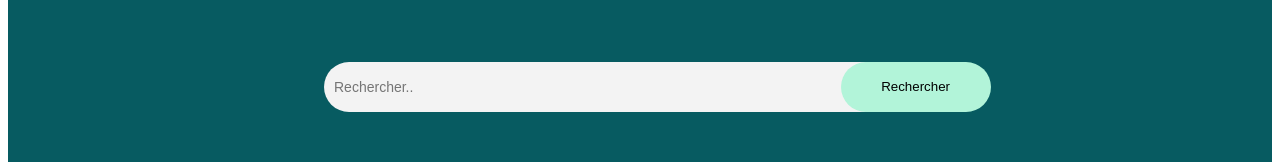
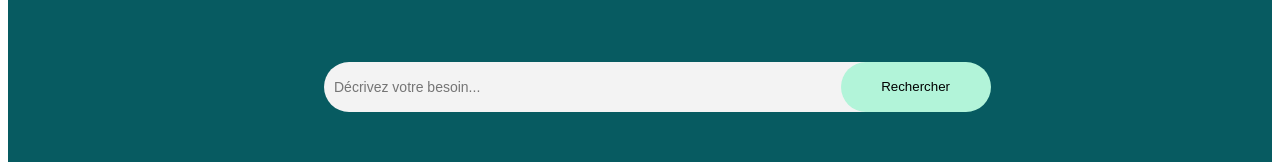
Before and after one commit to Eyaslimen/MultiServices, an Angular app in the folder Front/: page /profiles in a window 1280 px wide. Shown: the part 143-305 px from the top of the page. Built offline with nearby package versions, Linux system fonts and the light colour scheme; no server answers.

Commit message:
search_bar_added

```diff
--- a/Front/src/app/profiles/profiles.component.html
+++ b/Front/src/app/profiles/profiles.component.html
@@ -3,7 +3,7 @@
   <h1 style="color: aliceblue;">Trouver l'expert idéal pour votre besoin</h1>
   <div class="search-form">
     <div class="search-form-content">
-      <div class="s1"><input type="text" id="profile"  style="width: 100%;" placeholder="Rechercher.."></div>
+      <div class="s1"><input type="text" id="profile"  style="width: 100%;" [(ngModel)]="searchTerm" placeholder="Décrivez votre besoin..."></div>
       <div class="s2"><button (click)="onSearchClick()">Rechercher</button></div>
     </div>
   </div>
--- a/Front/src/app/profiles/profiles.component.ts
+++ b/Front/src/app/profiles/profiles.component.ts
@@ -15,7 +15,10 @@ export class ProfilesComponent {
   @Output() categorySelected = new EventEmitter<number>();
   categories: Category[] = [];
   employees: Employe[] = [];
+  filteredEmployees: Employe[] = [];
   selectedCategoryId!: number;
+  searchTerm: string = '';  // Nouveau champ pour la recherche
+
   constructor(private employeService: ParcoursProfilesService , private router:Router) {}
 
   ngOnInit(): void {
@@ -43,7 +46,14 @@ export class ProfilesComponent {
       this.employees = data;
     });
   }
-  onSearchClick() {
-    console.log("search");
+  onSearchClick(): void {
+    console.log(this.searchTerm);
+    if (this.searchTerm.trim()) {
+      this.filteredEmployees = this.employees.filter(employee =>
+        employee.description.toLowerCase().includes(this.searchTerm.toLowerCase())
+      );
+    } else {
+      this.filteredEmployees = [...this.employees];  // Réinitialise les résultats si la recherche est vide
+    }
   }
 }
```
Also changed, not shown: 16 other files (tests, documents, lock files or other folders).
